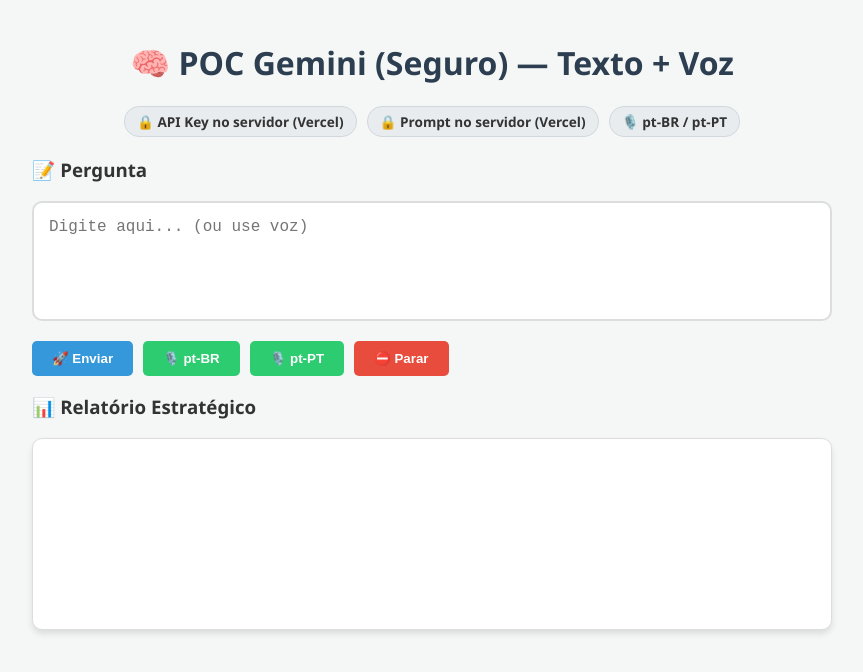
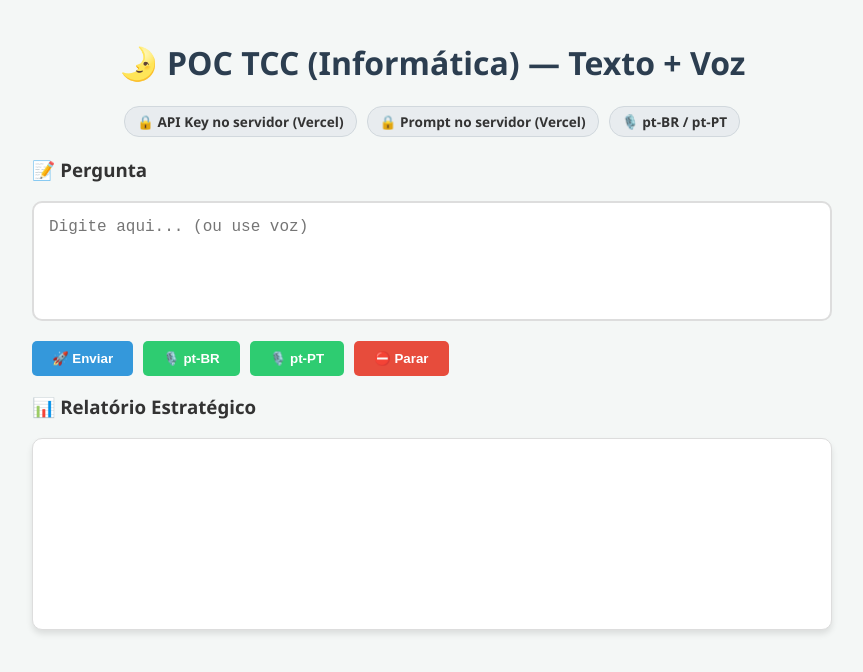
Before and after one commit to Misty12356/Projeto-TCC-IA, a plain HTML site: page index.html in a window 1280 px wide. Shown: the whole page, without its empty margins (208-1071 px from the left). Drawn offline with Linux system fonts and the light colour scheme.

Commit message:
Update index.html

```diff
--- a/index.html
+++ b/index.html
@@ -2,12 +2,12 @@
 <html lang="pt-br">
 <head>
     <meta charset="UTF-8">
-    <title>POC Gemini (Seguro) — Texto + Voz</title>
+    <title>POC TCC (Informática) — Texto + Voz</title>
     <link rel="stylesheet" href="style.css">
 </head>
 <body>
 
-    <h1>🧠 POC Gemini (Seguro) — Texto + Voz</h1>
+    <h1>🌛 POC TCC (Informática) — Texto + Voz</h1>
 
     <!-- Tags de Segurança (Informação Visual) -->
     <div class="tags">
```
